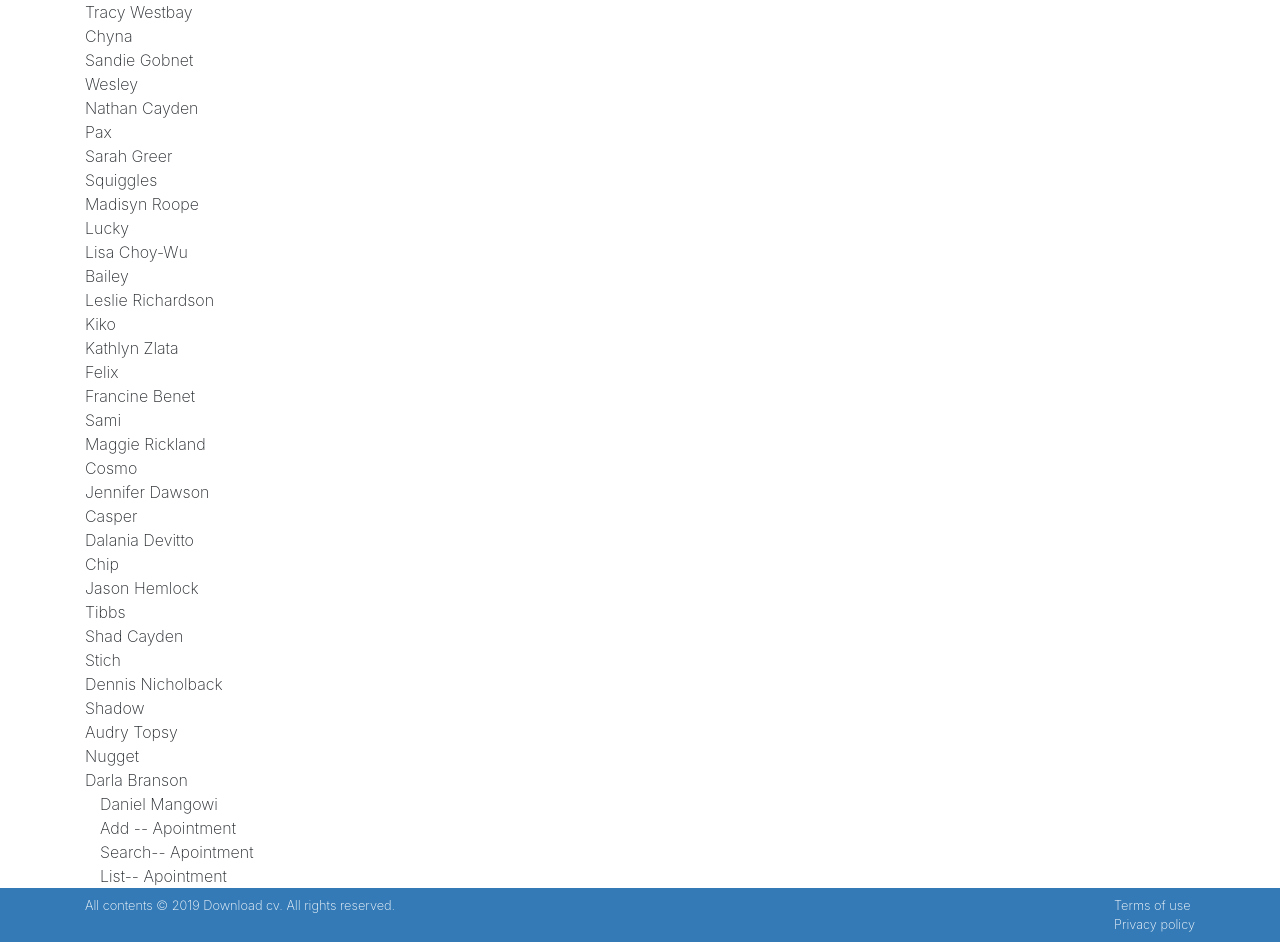
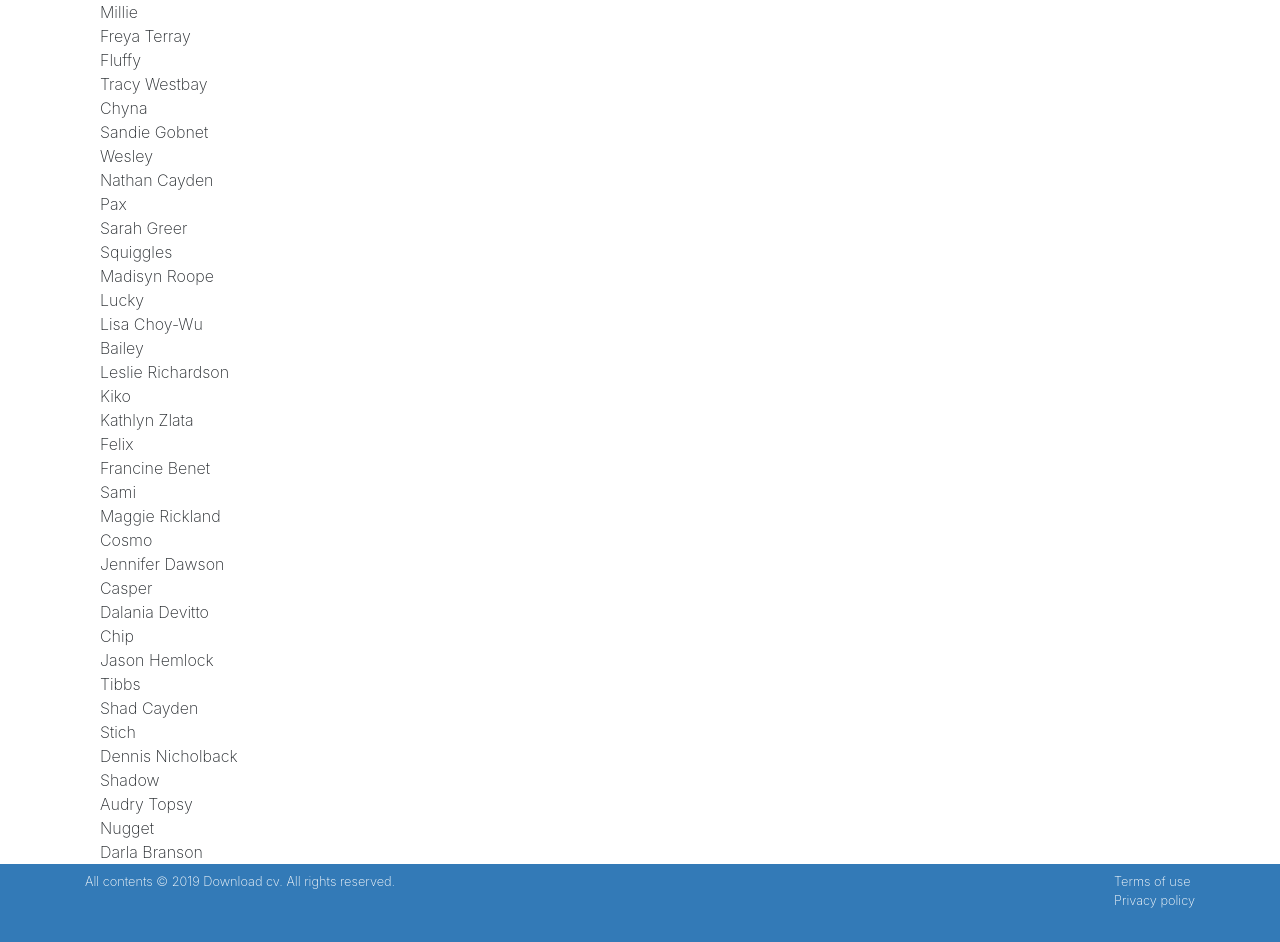
Before and after one commit to mangowi/react_interface, a React (Create React App) app: page / in a window 1280 px wide. Shown: the part 461-1403 px from the top of the page. After the commit the page ends 1379 px from the top, so only its background shows below. Built offline with nearby package versions, Linux system fonts and the light colour scheme.

Commit message:
passing data through props

```diff
--- a/src/components/App.js
+++ b/src/components/App.js
@@ -35,25 +35,17 @@
    }
   render() {
 
-    // temp variable
-    const listItems = this.state.myAppointmenst.map(item=>(
-      <div>
-          <div>{item.petName}</div>
-          <div>{item.ownerName}</div>
-        </div>
 
-    ));
     return (
       <main className="page bg-white" id="petratings">
       <div className="container">
-      {listItems}
         <div className="row">
           <div className="col-md-12 bg-white">
             <div className="container">
                 {this.state.myName}
                 <AddApointments />
                 <SearchApointments />
-                <ListApointments />
+                <ListApointments appointments={this.state.myAppointmenst} />
             </div>
           </div>
         </div>
--- a/src/components/ListApointments.js
+++ b/src/components/ListApointments.js
@@ -4,7 +4,15 @@
 
 class ListApointments extends Component{
     render(){
-        return<div>List-- Apointment</div>
+        // temp variable
+        const listItems = this.props.appointments.map(item=>(
+        <div>
+            <div>{item.petName}</div>
+            <div>{item.ownerName}</div>
+          </div>
+         // passing data here now we cant modify them as we ass as props
+      ));
+        return<div>{listItems}</div>
     }
 }
 
```
